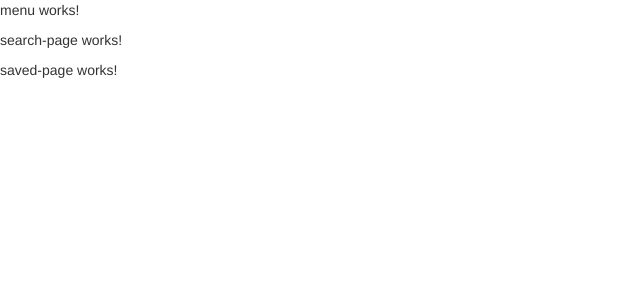
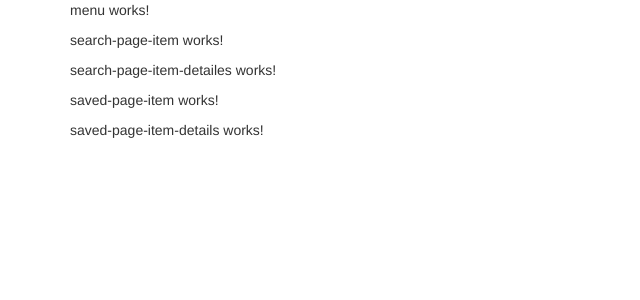
Before and after one commit to devGabor84/pixabay-search-app, an Angular app: page / in a window 1280 px wide. Shown: the top 300 px of the page, without its empty margins (0-640 px from the left). Built offline with nearby package versions, Linux system fonts and the light colour scheme.

Commit message:
components nested

```diff
--- a/src/app/app.component.html
+++ b/src/app/app.component.html
@@ -1,3 +1,5 @@
-<app-menu></app-menu>
-<app-search-page></app-search-page>
-<app-saved-page></app-saved-page>
+<div class="container">
+  <app-menu></app-menu>
+  <app-search-page></app-search-page>
+  <app-saved-page></app-saved-page>
+</div>
--- a/src/app/saved-page/saved-page.component.html
+++ b/src/app/saved-page/saved-page.component.html
@@ -1,3 +1,2 @@
-<p>
-  saved-page works!
-</p>
+<app-saved-page-item></app-saved-page-item>
+<app-saved-page-item-details></app-saved-page-item-details>
--- a/src/app/search-page/search-page.component.html
+++ b/src/app/search-page/search-page.component.html
@@ -1,3 +1,2 @@
-<p>
-  search-page works!
-</p>
+<app-search-page-item></app-search-page-item>
+<app-search-page-item-detailes></app-search-page-item-detailes>
```
